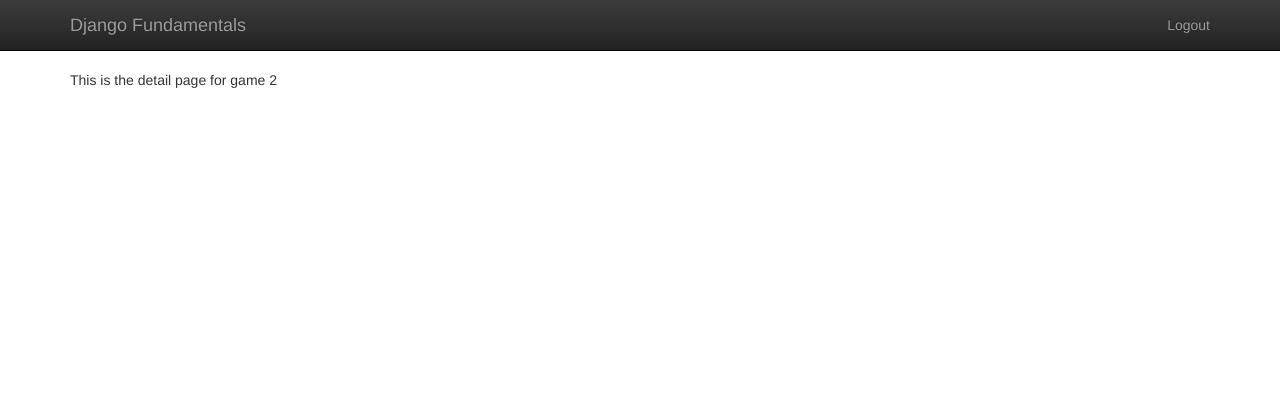
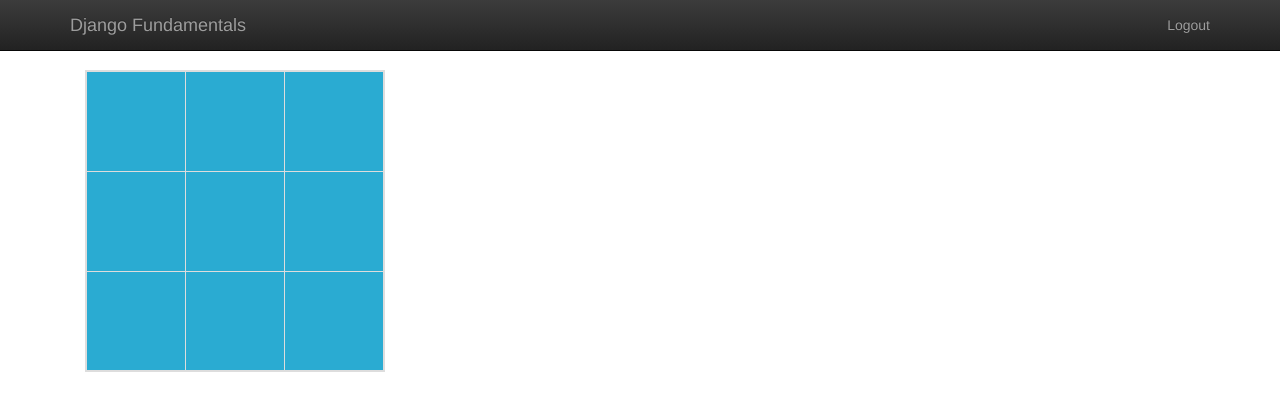
Before and after one commit to kushalkantgoyal/django-bootcamp, a Django app: page /games/detail/2/ in a window 1280 px wide. Shown: the top 411 px of the page. Run offline with Django 3.2, Linux system fonts and the light colour scheme; a user stored in the database is signed in; data comes from the database, SQL or seed files in the repository; tables that the repository leaves empty hold one stand-in row (values such as "Sample post"); some libraries are stand-ins or nearby versions.

Commit message:
Displaying the game.

```diff
--- a/gameplay/models.py
+++ b/gameplay/models.py
@@ -10,6 +10,7 @@ GAME_STATUS_COICES = (
     ('L', "Second Player Wins"),
     ('D', "Draw")
 )
+BOARD_SIZE=3
 
 class GamesQuerySet(models.QuerySet):
     def games_of_user(self, user):
@@ -32,6 +33,17 @@ class Game(models.Model):
 
     objects = GamesQuerySet.as_manager()
 
+    def board(self):
+        """Return a 2-dimensional list of Move objects"""
+        board = [[None for x in range(BOARD_SIZE)] for y in range(BOARD_SIZE)]
+        for move in self.move_set.all():
+            board[move.y][move.x] = move
+        return board
+
+    def is_users_move(self, user):
+        return (user == self.first_player and self.status == "F") or \
+               (user == self.second_player and self.status == "S")
+
     def get_absolute_url(self):
         return reverse('gameplay_detail', args=[self.id])
 
@@ -43,6 +55,6 @@ class Move(models.Model):
     x = models.IntegerField()
     y = models.IntegerField()
     comment = models.CharField(max_length=300, blank=True)
-    by_first_player = models.BooleanField()
+    by_first_player = models.BooleanField(editable=False)
 
-    game = models.ForeignKey(Game, on_delete=models.CASCADE)
+    game = models.ForeignKey(Game, editable=False ,on_delete=models.CASCADE)
--- a/templates/base.html
+++ b/templates/base.html
@@ -10,6 +10,7 @@
         <meta name="description" content="">
         <meta name="viewport" content="width=device-width, initial-scale=1">
 
+        {% block styling %}
             <link rel="stylesheet" href="{% static 'css/bootstrap.css' %}">
             <style>
                 body {
@@ -19,6 +20,7 @@
             </style>
             <link rel="stylesheet" href="{% static 'css/bootstrap-theme.css' %}">
             <link rel="stylesheet" href="{% static 'css/main.css' %}">
+        {% endblock styling %}
 
         <script src="../static/js/vendor/modernizr-2.8.3-respond-1.4.2.min.js"></script>
     </head>
--- a/templates/gameplay/game_detail.html
+++ b/templates/gameplay/game_detail.html
@@ -4,6 +4,44 @@
  Game {{ game.first_player }} vs {{ game.second_player }}
 {% endblock title %}
 
+{% block styling %}
+    {{ block.super }}
+    <style type="text/css">
+        .tictactoe-table{
+            width: 300px;
+            border-width: 2px;
+        }
+
+        .tictactoe-cell{
+            background-color: #2aabd2;
+            width: 100px;
+            height: 100px;
+            text-align: center;
+            vertical-align: middle !important;
+            font-size: 60px;
+        }
+    </style>
+{% endblock styling %}
+
 {% block content %}
-    This is the detail page for game {{ game.id }}
+    <div class="col-md-5">
+        <table class="table table-bordered tictactoe-table">
+            {% for row in game.board %}
+                <tr>
+                    {% for move in row %}
+                        <td class="tictactoe-cell">
+                            {% if move %}
+                                {% if move.by_first_player %}
+                                    X
+                                {% else %}
+                                    0
+                                {% endif %}
+                            {% endif %}
+                        </td>
+                    {% endfor %}
+
+                </tr>
+            {% endfor %}
+        </table>
+    </div>
 {% endblock content %}
--- a/templates/player/home.html
+++ b/templates/player/home.html
@@ -8,7 +8,7 @@
             <h3>Active games</h3>
             <ul class="list-group">
                 {% for g in games %}
-                    <a class="list-group-item" href="{{ g.get-absolute_url }}">
+                    <a class="list-group-item" href="{{ g.get_absolute_url }}">
                         {{ g.first_player }} vs {{ g.second_player }}
                     </a>
                 {% endfor %}
```
Also changed, not shown: gameplay/migrations/0004_auto_20181116_0932.py (added), player/migrations/0002_auto_20181116_0932.py (added). Lines whose indentation alone changed are shown as unchanged.
